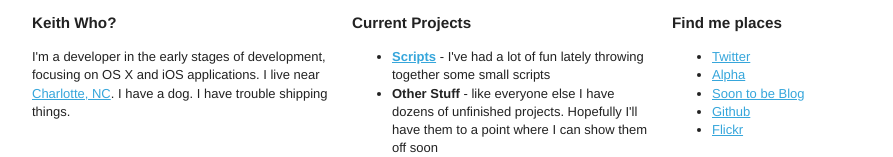
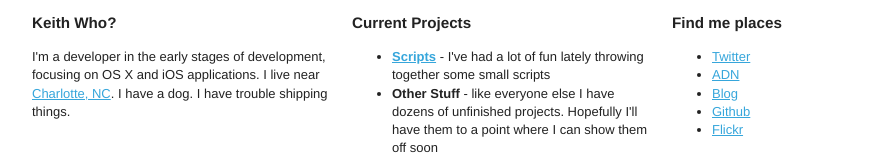
Before and after one commit to keith/keith.so, a plain HTML site: page index.html in a window 1280 px wide. Shown: the part 285-442 px from the top of the page, without its empty margins (138-1031 px from the left). Drawn offline with nearby package versions, Linux system fonts and the light colour scheme.

Commit message:
Updated links

```diff
--- a/index.html
+++ b/index.html
@@ -52,8 +52,8 @@
 			<h3>Find me places</h3>
 			<ul>
 				<li><a href="http://twitter.com/smileykeith">Twitter</a></li>
-		    <li><a href="https://alpha.app.net/smileykeith">Alpha</a></li>
-				<li><a href="http://smileykeith.com/">Soon to be Blog</a></li>
+		    <li><a href="https://alpha.app.net/smileykeith">ADN</a></li>
+				<li><a href="http://smileykeith.com/">Blog</a></li>
 				<li><a href="https://github.com/Keithbsmiley">Github</a></li>
 				<li><a href="http://www.flickr.com/photos/keithbsmiley/">Flickr</a></li>
 			</ul>
```
